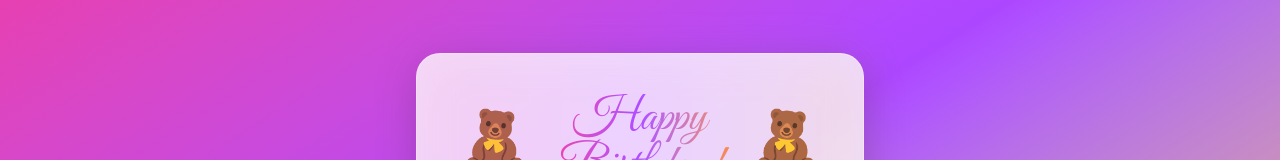
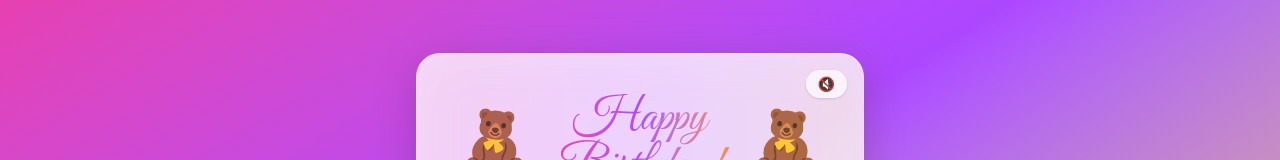
Before and after one commit to rishabh3/birthday-engine, a Next.js app: page / in a window 1280 px wide. Shown: the part 168-328 px from the top of the page. Built offline with nearby package versions, Linux system fonts and the light colour scheme.

Commit message:
Add music in loop to the card container

```diff
--- a/components/Card.tsx
+++ b/components/Card.tsx
@@ -1,6 +1,6 @@
 "use client";
 
-import { useState, useEffect } from "react";
+import { useState, useEffect, useRef } from "react";
 import confetti from "canvas-confetti";
 import { BirthdayContent } from "../config/types";
 import MediaRenderer from "./MediaRenderer";
@@ -15,6 +15,8 @@ const dancing_script = Great_Vibes({
 export default function Card({ content }: { content: BirthdayContent }) {
   const [step, setStep] = useState(0);
   const [showConfetti, setShowConfetti] = useState(false);
+  const audioRef = useRef<HTMLAudioElement | null>(null);
+  const [isPlaying, setIsPlaying] = useState(false);
 
   const current = content.steps[step];
 
@@ -35,6 +37,24 @@ export default function Card({ content }: { content: BirthdayContent }) {
   }, [showConfetti, content.confetti]);
 
   const nextStep = () => {
+    if (!isPlaying && audioRef.current) {
+      const audio = audioRef.current;
+
+      audio.volume = 0;
+      audio.play();
+      setIsPlaying(true);
+
+      // fade-in effect
+      let vol = 0;
+      const fade = setInterval(() => {
+        if (vol >= 0.4) {
+          clearInterval(fade);
+        } else {
+          vol += 0.05;
+          audio.volume = vol;
+        }
+      }, 100);
+    }
     setStep((prev) => prev + 1);
   };
 
@@ -42,6 +62,23 @@ export default function Card({ content }: { content: BirthdayContent }) {
     <div className="relative animate-card bg-white/80 backdrop-blur-lg rounded-3xl shadow-[0_10px_40px_rgba(0,0,0,0.2)] p-10 text-center max-w-md w-full border border-white/30">
       <div className="absolute inset-0 pointer-events-none rounded-3xl bg-gradient-to-r from-pink-400/20 via-purple-400/20 to-yellow-400/20 blur-xl opacity-50"></div>
       <div className="flex items-center justify-center gap-3 mb-4">
+        <button
+          onClick={() => {
+            if (!audioRef.current) return;
+
+            if (isPlaying) {
+              audioRef.current.pause();
+            } else {
+              audioRef.current.play();
+            }
+
+            setIsPlaying(!isPlaying);
+          }}
+          className="absolute top-4 right-4 text-sm bg-white/70 px-3 py-1 rounded-full shadow"
+        >
+          {isPlaying ? "🔊" : "🔇"}
+        </button>
+
         {/* Left Cake */}
         <span className="text-4xl md:text-6xl">{content.preTitle}</span>
 
@@ -124,6 +161,9 @@ export default function Card({ content }: { content: BirthdayContent }) {
           )}
         </div>
       )}
+      <audio ref={audioRef} loop>
+        <source src="/happy_birthday_music.mp3" type="audio/mpeg" />
+      </audio>
     </div>
   );
 }
```
Also changed, not shown: 1 other file (tests, documents, lock files or other folders).
